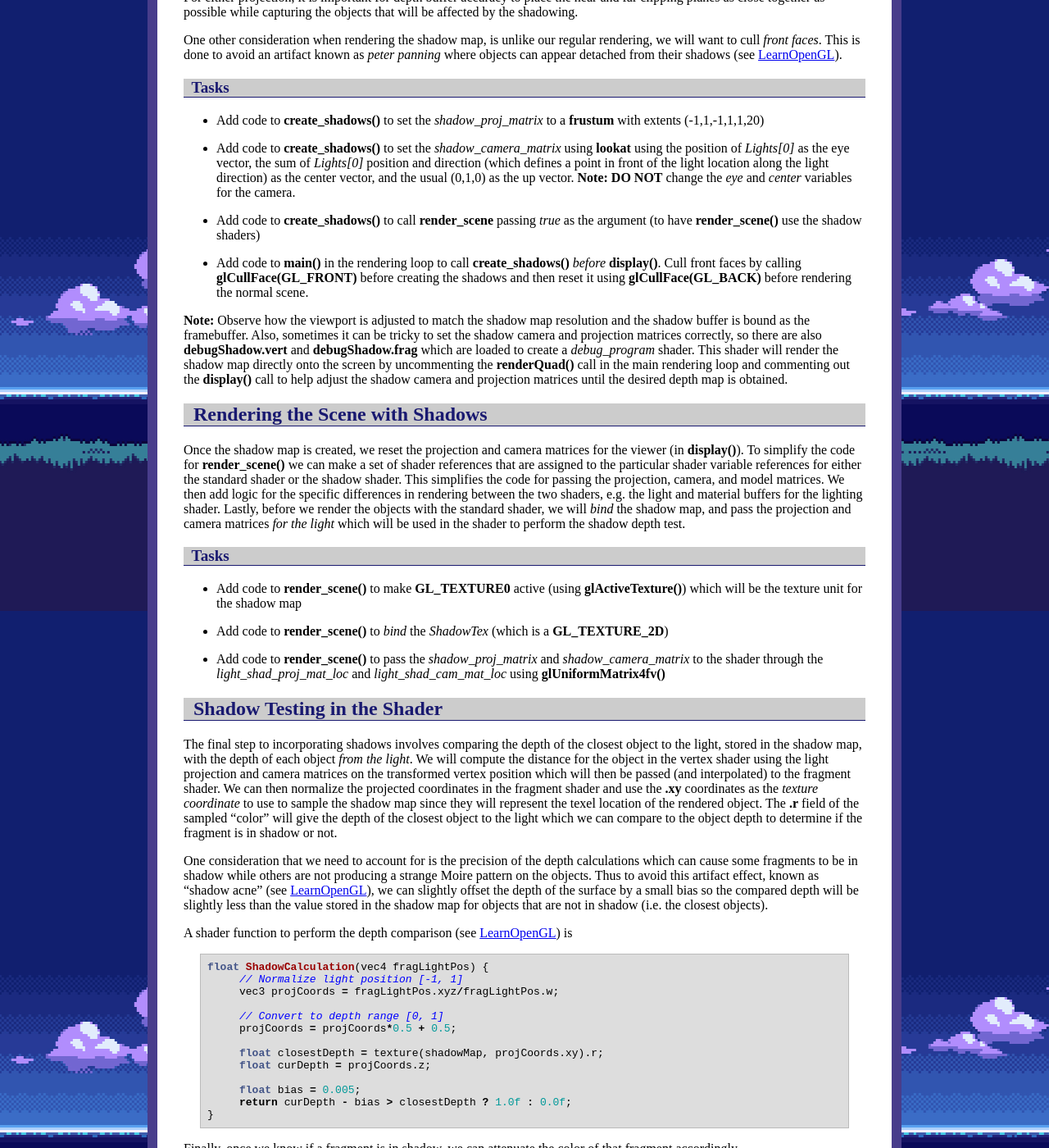
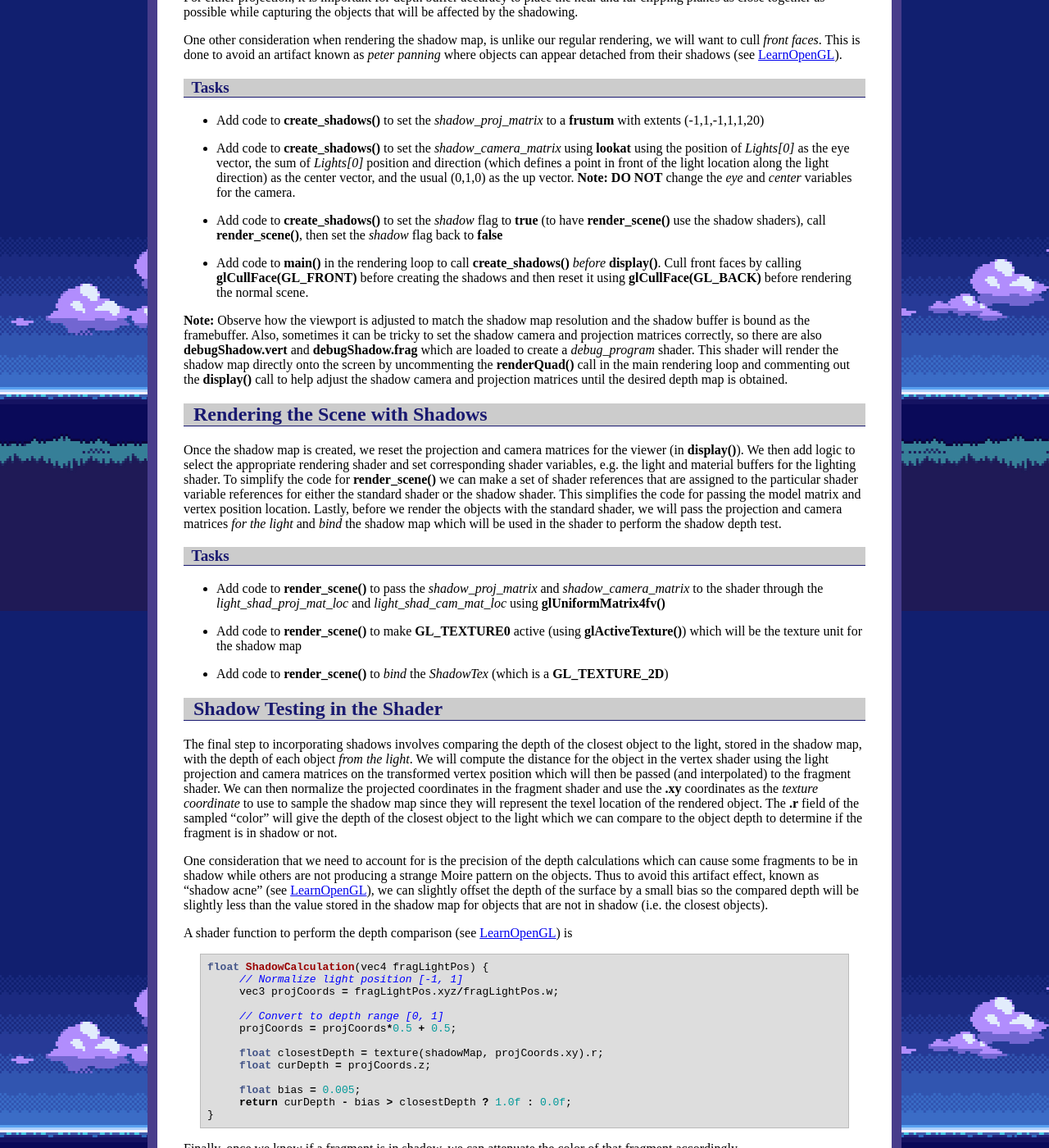
Before and after one commit to ycpcs/cs370-fall2020, a Jekyll site: the page built from labs/lab15.md, in a window 1280 px wide and 1400 px high, scrolled down 1055 px. Shown: the whole window at 82% size. Built offline with Jekyll 4.4.1, drawn with Linux system fonts in a browser that asks for light colours.

Commit message:
update lab15
update lab15

```diff
--- a/labs/lab15.md
+++ b/labs/lab15.md
@@ -51,7 +51,7 @@ One other consideration when rendering the shadow map, is unlike our regular ren
 
 - Add code to **create\_shadows()** to set the *shadow\_camera\_matrix* using **lookat** using the position of *Lights[0]* as the eye vector, the sum of *Lights[0]* position and direction (which defines a point in front of the light location along the light direction) as the center vector, and the usual (0,1,0) as the up vector. **Note:** **DO NOT** change the *eye* and *center* variables for the camera.
 
-- Add code to **create\_shadows()** to call **render\_scene** passing *true* as the argument (to have **render\_scene()** use the shadow shaders)
+- Add code to **create\_shadows()** to set the *shadow* flag to **true** (to have **render\_scene()** use the shadow shaders), call **render\_scene()**, then set the *shadow* flag back to **false**
 
 - Add code to **main()** in the rendering loop to call **create\_shadows()** *before* **display()**. Cull front faces by calling **glCullFace(GL\_FRONT)** before creating the shadows and then reset it using **glCullFace(GL\_BACK)** before rendering the normal scene.
 
@@ -59,15 +59,15 @@ One other consideration when rendering the shadow map, is unlike our regular ren
 
 ## Rendering the Scene with Shadows
 
-Once the shadow map is created, we reset the projection and camera matrices for the viewer (in **display()**). To simplify the code for **render\_scene()** we can make a set of shader references that are assigned to the particular shader variable references for either the standard shader or the shadow shader. This simplifies the code for passing the projection, camera, and model matrices. We then add logic for the specific differences in rendering between the two shaders, e.g. the light and material buffers for the lighting shader. Lastly, before we render the objects with the standard shader, we will *bind* the shadow map, and pass the projection and camera matrices *for the light* which will be used in the shader to perform the shadow depth test.
+Once the shadow map is created, we reset the projection and camera matrices for the viewer (in **display()**). We then add logic to select the appropriate rendering shader and set corresponding shader variables, e.g. the light and material buffers for the lighting shader. To simplify the code for **render\_scene()** we can make a set of shader references that are assigned to the particular shader variable references for either the standard shader or the shadow shader. This simplifies the code for passing the model matrix and vertex position location.  Lastly, before we render the objects with the standard shader, we will pass the projection and camera matrices *for the light* and *bind* the shadow map which will be used in the shader to perform the shadow depth test.
 
 ### Tasks
+
+- Add code to **render\_scene()** to pass the *shadow\_proj\_matrix* and *shadow\_camera\_matrix* to the shader through the *light\_shad\_proj\_mat\_loc* and *light\_shad\_cam\_mat\_loc* using **glUniformMatrix4fv()**
 
 - Add code to **render\_scene()** to make **GL_TEXTURE0** active (using **glActiveTexture()**) which will be the texture unit for the shadow map
 
 - Add code to **render\_scene()** to *bind* the *ShadowTex* (which is a **GL\_TEXTURE\_2D**)
-
-- Add code to **render\_scene()** to pass the *shadow\_proj\_matrix* and *shadow\_camera\_matrix* to the shader through the *light\_shad\_proj\_mat\_loc* and *light\_shad\_cam\_mat\_loc* using **glUniformMatrix4fv()**
 
 ## Shadow Testing in the Shader
 
```
Also changed, not shown: 2 other files.
